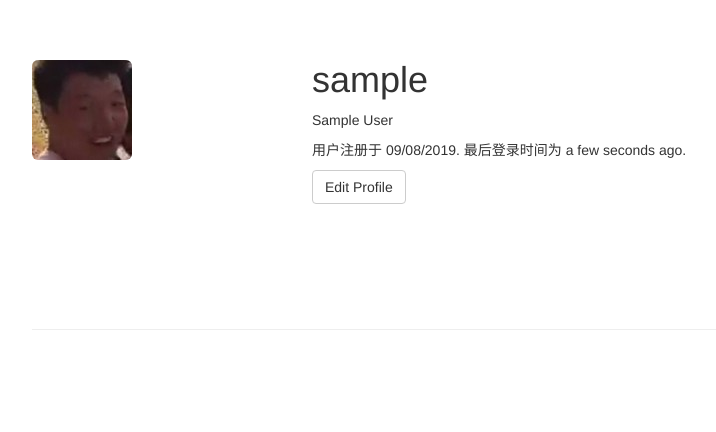
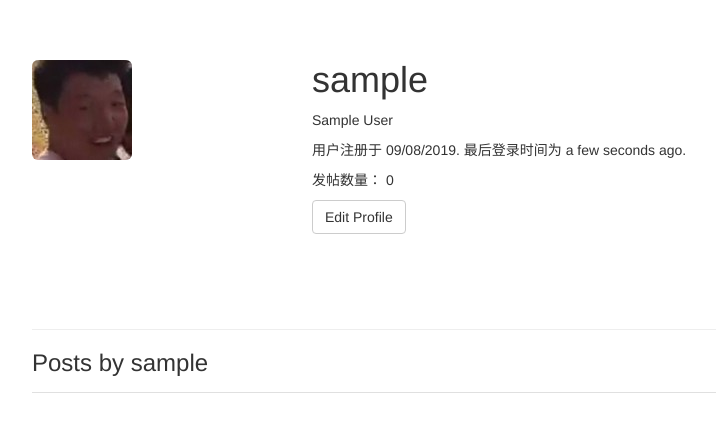
Before and after one commit to wallaceplayfrog/flask_blog, a Flask app: a page that uses app/templates/user.html in a window 1280 px wide. Shown: the part 132-564 px from the top of the page, without its empty margins (38-754 px from the left). Run offline with Flask 2, Linux system fonts and the light colour scheme; the visitor is signed in with stand-in values (Sample User, id 1); data comes from the database, SQL or seed files in the repository; both versions use the stored data as it was after the commit; data that the repository does not hold is empty; some libraries are stand-ins or nearby versions.

Commit message:
在资料页可以显示发帖相关内容

```diff
--- a/app/main/views.py
+++ b/app/main/views.py
@@ -22,7 +22,8 @@ def index():
 @main.route('/user/<username>')
 def user(username):
     user = User.query.filter_by(username=username).first_or_404()
-    return render_template('user.html', user=user)
+    posts = user.posts.order_by(Post.timestamp.desc()).all()
+    return render_template('user.html', user=user, posts=posts)
 
 @main.route('/edit-profile', methods = ['POST', 'GET'])
 @login_required
--- /dev/null
+++ b/app/templates/_posts.html
@@ -0,0 +1,16 @@
+<ul class="posts">
+    {% for post in posts %}
+    <li class="post">
+        <div class="post-thumbnail">
+            <a href="{{ url_for('.user', username=post.author.username) }}">
+                <img class="img-rounded profile-thumbnail" src="/static/img/defaultbar.jpg">
+            </a>
+        </div>
+        <div class="post-content">
+            <div class="post-date">{{ moment(post.timestamp).fromNow() }}</div>
+            <div class="post-author"><a href="{{ url_for('.user', username=post.author.username) }}">{{ post.author.username }}</a></div>
+            <div class="post-body">{{ post.body }}</div>
+        </div>
+    </li>
+    {% endfor %}
+</ul>
--- a/app/templates/user.html
+++ b/app/templates/user.html
@@ -20,6 +20,7 @@
         {% endif %}
         {% if user.about_me %}<p>{{ user.about_me }}</p>{% endif %}
         <p>用户注册于 {{ moment(user.member_since).format('L') }}. 最后登录时间为 {{ moment(user.last_seen).fromNow() }}.</p>
+        <p>发帖数量： {{ user.posts.count() }}</p>
         <p>
             {% if user == current_user %}
             <a class="btn btn-default" href="{{ url_for('.edit_profile') }}">Edit Profile</a>
@@ -30,4 +31,6 @@
         </p>
     </div>
 </div>
+<h3>Posts by {{ user.username }}</h3>
+{% include '_posts.html' %}
 {% endblock %}
```
Also changed, not shown: app/templates/index.html (+1 -16 lines), data-dev.sqlite.
